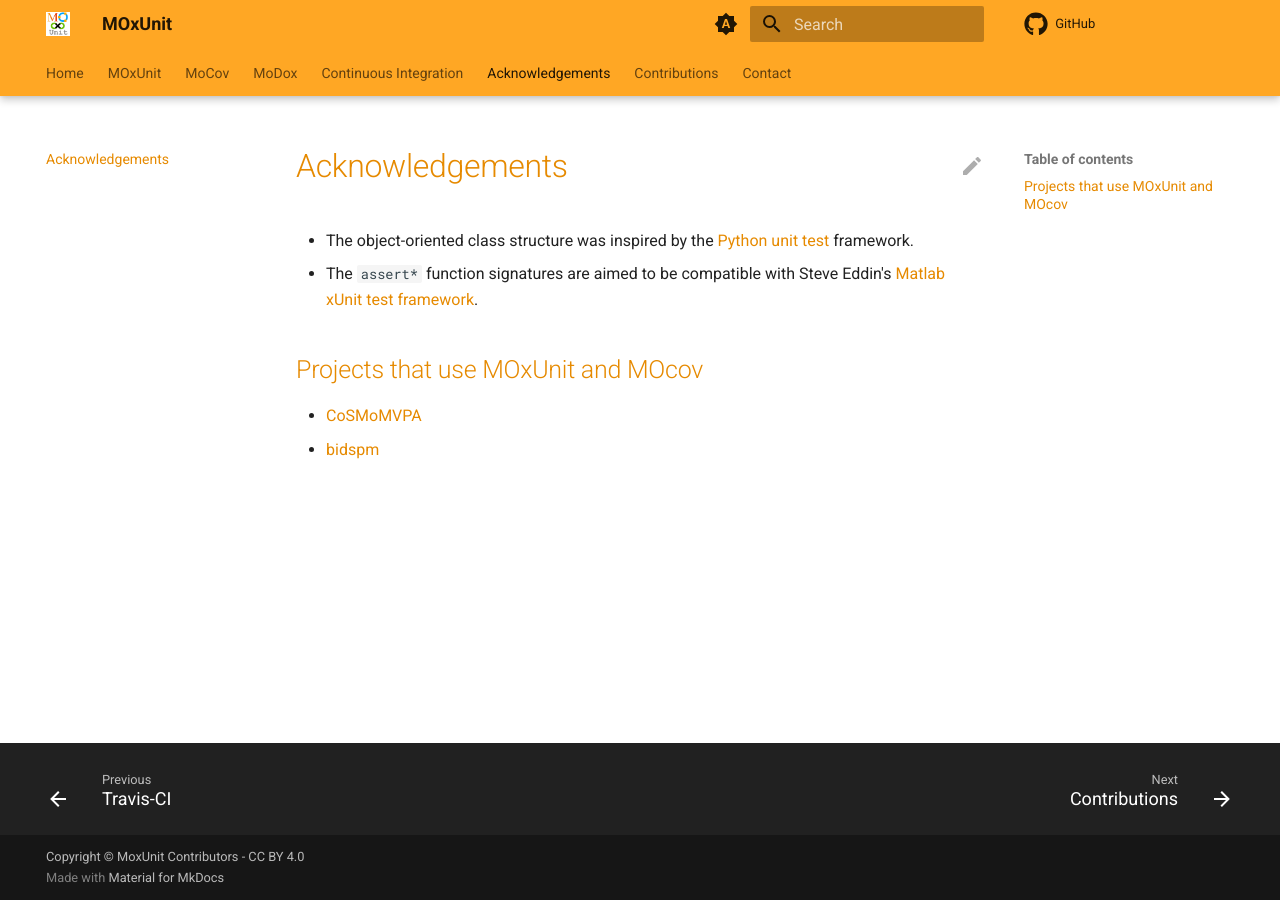
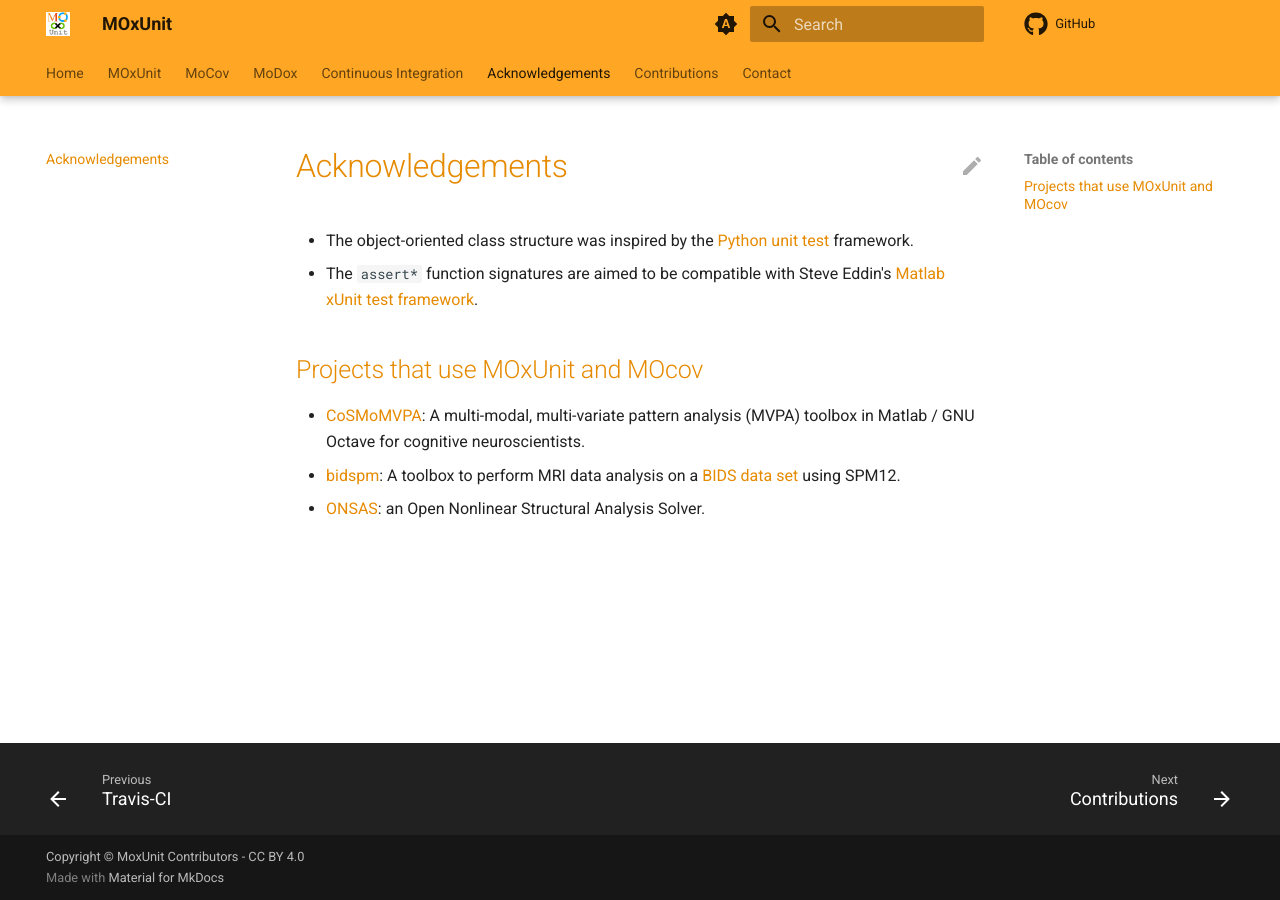
Before and after one commit to MOxUnit/MOxUnit, an MkDocs documentation site: the page built from docs/acknowledgements.md, in a window 1280 px wide. Built offline with MkDocs 1.6.1 and Material for MkDocs 9.7.7, drawn with Linux system fonts in a browser that asks for light colours; comment, search, counter and statistics services are not loaded.

Commit message:
Apply suggestions from code review
Co-authored-by: Jorge Pérez Zerpa <42485529+jorgepz@users.noreply.github.com>

```diff
--- a/docs/acknowledgements.md
+++ b/docs/acknowledgements.md
@@ -5,9 +5,9 @@
 
 ## Projects that use MOxUnit and MOcov
 
--   [CoSMoMVPA](https://github.com/CoSMoMVPA/CoSMoMVPA)
--   [bidspm](https://github.com/cpp-lln-lab/bidspm)
-
+-   [CoSMoMVPA](https://github.com/CoSMoMVPA/CoSMoMVPA): A multi-modal, multi-variate pattern analysis (MVPA) toolbox in Matlab / GNU Octave for cognitive neuroscientists.
+-   [bidspm](https://github.com/cpp-lln-lab/bidspm): A toolbox to perform MRI data analysis on a [BIDS data set](https://bids.neuroimaging.io/) using SPM12.
+-   [ONSAS](https://github.com/ONSAS/ONSAS): an Open Nonlinear Structural Analysis Solver.
 <!--  -->
 
 [Python unit test]: https://docs.python.org/2.6/library/unittest.html
```
